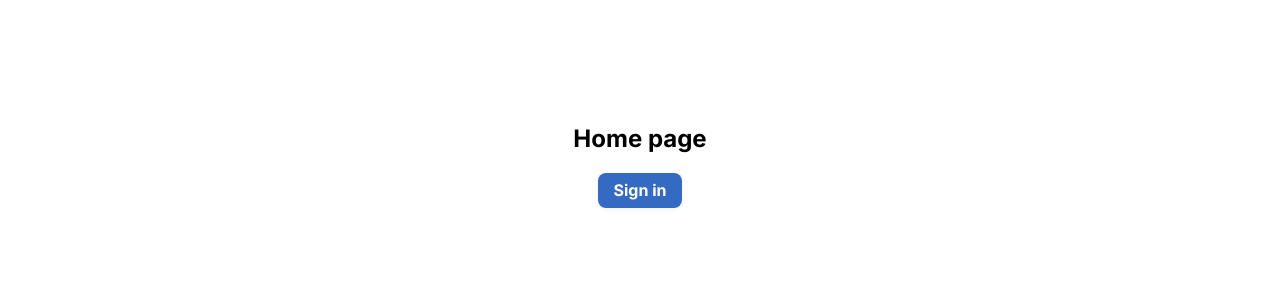
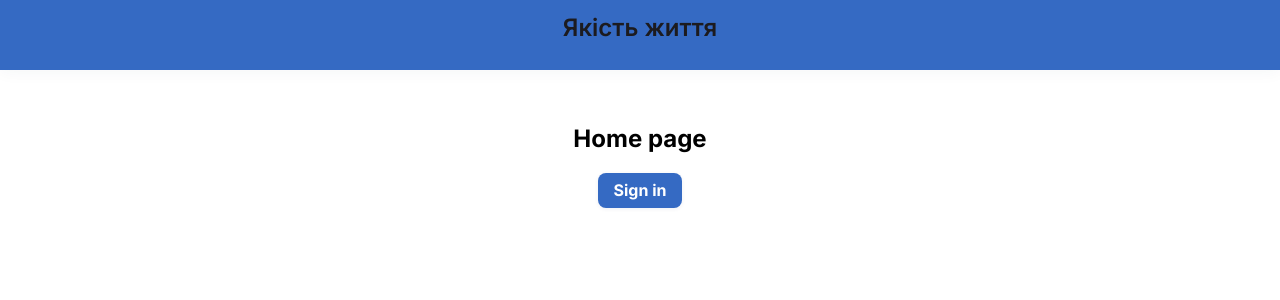
Before and after one commit to Vectoriia/life-quality-frontend, a Next.js app: page / in a window 1280 px wide. Shown: the top 300 px of the page. Built offline with nearby package versions, Linux system fonts and the light colour scheme.

Commit message:
feat: app bar

```diff
--- a/app/page.tsx
+++ b/app/page.tsx
@@ -1,11 +1,15 @@
+import AppBar from '@/src/components/app-bar';
 import { Button } from '@mui/material';
 import Image from 'next/image';
 
 export default function Home() {
   return (
+    <>
+    <AppBar />
     <main className="flex flex-col items-center p-24">
       <h2>Home page</h2>
       <Button variant="contained">Sign in</Button>
     </main>
+    </>
   );
 }
--- a/package.json
+++ b/package.json
@@ -13,9 +13,11 @@
     "@emotion/styled": "^11.11.0",
     "@mui/icons-material": "^5.14.19",
     "@mui/material": "^5.14.19",
+    "clsx": "^2.0.0",
     "next": "14.0.3",
     "react": "^18",
-    "react-dom": "^18"
+    "react-dom": "^18",
+    "react-icons": "^4.12.0"
   },
   "devDependencies": {
     "@types/node": "^20",
--- /dev/null
+++ b/src/components/app-bar/index.tsx
@@ -0,0 +1,30 @@
+"use client"
+
+import {
+  AppBar as MuiAppBar, Typography
+} from '@mui/material';
+import clsx from 'clsx';
+import { useMemo } from 'react';
+
+interface Props {
+}
+
+const AppBar: React.FC<Props> = ({ }) => {
+  const content = useMemo(() => {
+    return (
+      <>
+        <Typography variant="h3" className="text-white">Якість життя</Typography>
+      </>
+    )
+  }, []);
+
+  return (
+    <MuiAppBar className={clsx(
+      'flex flex-row h-[70px] py-[10px] px-4 items-center justify-between',
+    )}>
+      {content}
+    </MuiAppBar>
+  )
+}
+
+export default AppBar
--- a/tailwind.config.ts
+++ b/tailwind.config.ts
@@ -2,8 +2,7 @@ import type { Config } from 'tailwindcss';
 
 const config: Config = {
   content: [
-    './pages/**/*.{js,ts,jsx,tsx,mdx}',
-    './components/**/*.{js,ts,jsx,tsx,mdx}',
+    './src/components/**/*.{js,ts,jsx,tsx,mdx}',
     './app/**/*.{js,ts,jsx,tsx,mdx}',
   ],
   theme: {
```
Also changed, not shown: 1 other file (tests, documents, lock files or other folders).
